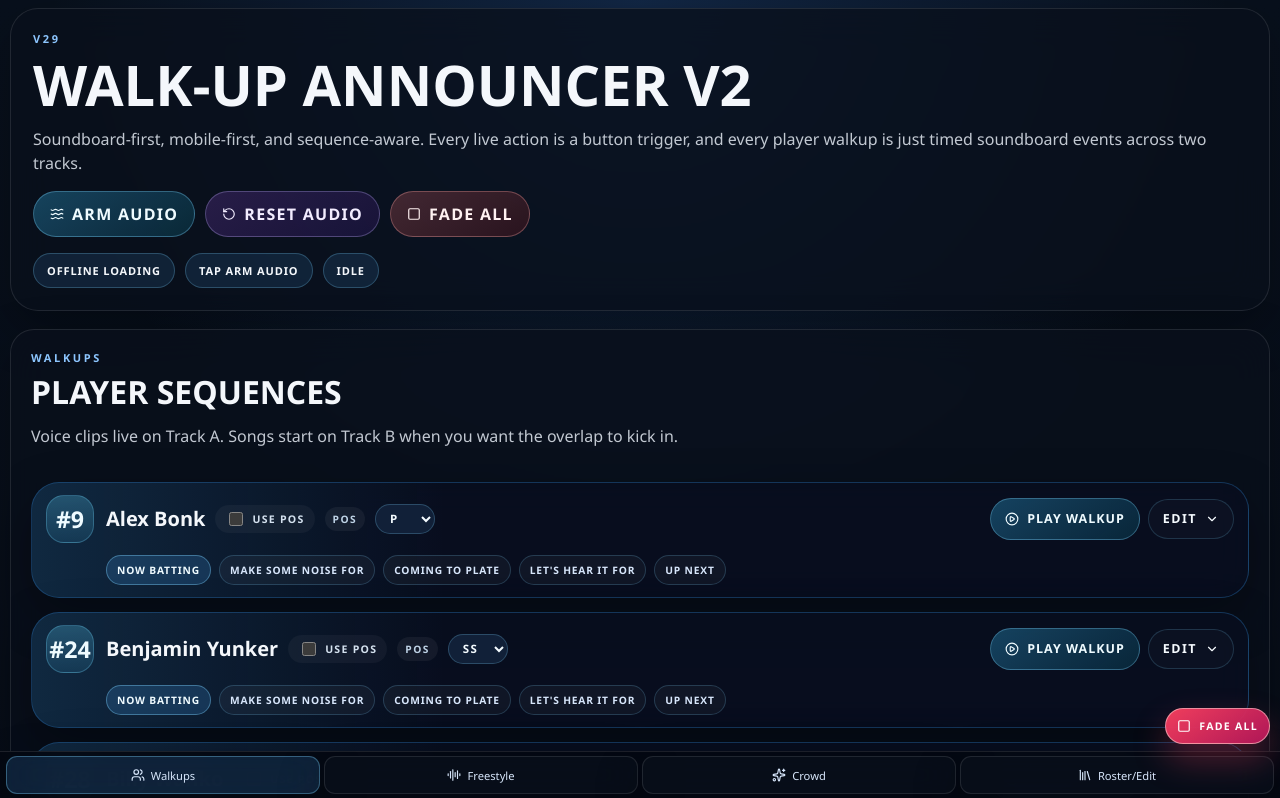
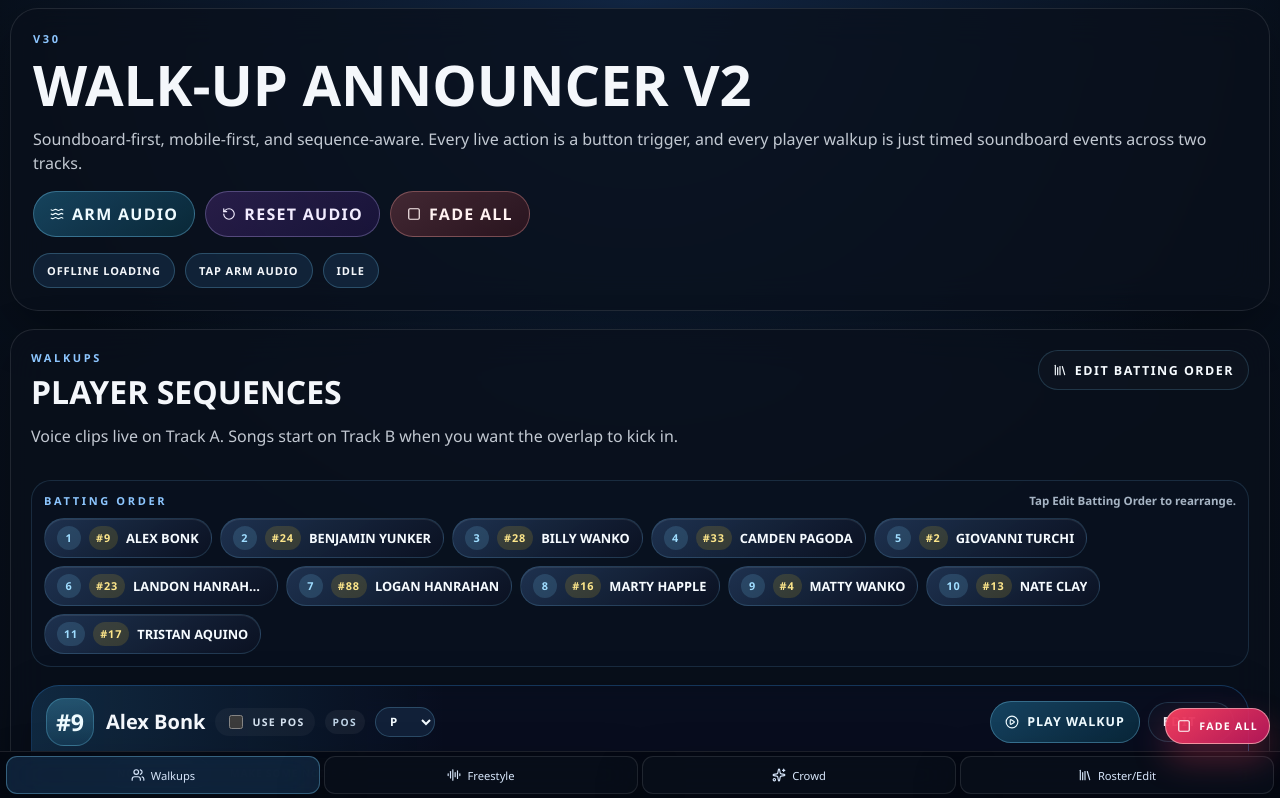
Before and after one commit to ClayBoneNJ/walk-up-announcer, a React (Vite) app in the folder v2/: page / in a window 1280 px wide. Shown: the top 798 px of the page. Built offline with nearby package versions, Linux system fonts and the light colour scheme.

Commit message:
Add editable batting order pills

```diff
--- a/v2/src/App.jsx
+++ b/v2/src/App.jsx
@@ -17,7 +17,7 @@ import {
 import { usePlaybackEngine } from "./hooks/usePlaybackEngine";
 import { announcementOptions, clipLibrary, players, positionOptions, screenTabs } from "./lib/sampleData";
 
-const APP_BUILD_LABEL = "v29";
+const APP_BUILD_LABEL = "v30";
 const DISPLAY_TIMELINE_DURATION_MS = 20000;
 const SONG_NUDGE_MS = 250;
 const PLAYER_SEQUENCES_STORAGE_KEY = "walk-up-announcer-v2-player-sequences";
@@ -159,9 +159,30 @@ function getPositionClip(positionLabel) {
   return positionOptions.find((clip) => clip.label === positionLabel) ?? null;
 }
 
+function reorderPlayersById(playerList, draggedPlayerId, targetPlayerId) {
+  if (!draggedPlayerId || !targetPlayerId || draggedPlayerId === targetPlayerId) {
+    return playerList;
+  }
+
+  const fromIndex = playerList.findIndex((player) => player.id === draggedPlayerId);
+  const toIndex = playerList.findIndex((player) => player.id === targetPlayerId);
+
+  if (fromIndex < 0 || toIndex < 0 || fromIndex === toIndex) {
+    return playerList;
+  }
+
+  const nextPlayers = [...playerList];
+  const [movedPlayer] = nextPlayers.splice(fromIndex, 1);
+  nextPlayers.splice(toIndex, 0, movedPlayer);
+  return nextPlayers;
+}
+
 export default function App() {
   const [activeTab, setActiveTab] = useState("walkups");
   const [playerSequences, setPlayerSequences] = useState(() => loadSavedPlayerSequences());
+  const [isEditingBattingOrder, setIsEditingBattingOrder] = useState(false);
+  const [draggingPlayerId, setDraggingPlayerId] = useState("");
+  const [dragOverPlayerId, setDragOverPlayerId] = useState("");
   const [collapsedPlayers, setCollapsedPlayers] = useState(() =>
     Object.fromEntries(players.map((player) => [player.id, true])),
   );
@@ -256,6 +277,29 @@ export default function App() {
       PLAYER_SEQUENCES_STORAGE_KEY,
       JSON.stringify(serializePlayerSequences(nextPlayerSequences)),
     );
+  };
+
+  const handleBattingOrderToggle = () => {
+    if (isEditingBattingOrder) {
+      persistPlayerSequences(playerSequences);
+      setDraggingPlayerId("");
+      setDragOverPlayerId("");
+    }
+
+    setIsEditingBattingOrder((current) => !current);
+  };
+
+  const handleBattingOrderDrop = (targetPlayerId) => {
+    if (!isEditingBattingOrder || !draggingPlayerId || draggingPlayerId === targetPlayerId) {
+      setDragOverPlayerId("");
+      return;
+    }
+
+    setPlayerSequences((currentPlayers) =>
+      reorderPlayersById(currentPlayers, draggingPlayerId, targetPlayerId),
+    );
+    setDragOverPlayerId("");
+    setDraggingPlayerId("");
   };
 
   const updateAnnouncement = (playerId, announcementId) => {
@@ -543,6 +587,70 @@ export default function App() {
                   Voice clips live on Track A. Songs start on Track B when you want the overlap
                   to kick in.
                 </p>
+              </div>
+
+              <button
+                type="button"
+                onClick={handleBattingOrderToggle}
+                className={`player-edit-button ${isEditingBattingOrder ? "player-edit-button-active" : ""}`}
+              >
+                <Library className="button-icon" />
+                <span>{isEditingBattingOrder ? "Done Order" : "Edit Batting Order"}</span>
+              </button>
+            </div>
+
+            <div className="batting-order-shell">
+              <div className="batting-order-header">
+                <span className="panel-kicker">Batting Order</span>
+                <span className="batting-order-hint">
+                  {isEditingBattingOrder ? "Drag pills to rearrange, then tap Done Order." : "Tap Edit Batting Order to rearrange."}
+                </span>
+              </div>
+
+              <div className="batting-order-pills">
+                {playerSequences.map((player, index) => {
+                  const isDragged = draggingPlayerId === player.id;
+                  const isDropTarget = dragOverPlayerId === player.id;
+
+                  return (
+                    <button
+                      key={player.id}
+                      type="button"
+                      draggable={isEditingBattingOrder}
+                      onDragStart={() => {
+                        if (!isEditingBattingOrder) {
+                          return;
+                        }
+
+                        setDraggingPlayerId(player.id);
+                      }}
+                      onDragEnd={() => {
+                        setDraggingPlayerId("");
+                        setDragOverPlayerId("");
+                      }}
+                      onDragOver={(event) => {
+                        if (!isEditingBattingOrder || draggingPlayerId === player.id) {
+                          return;
+                        }
+
+                        event.preventDefault();
+                        if (dragOverPlayerId !== player.id) {
+                          setDragOverPlayerId(player.id);
+                        }
+                      }}
+                      onDrop={(event) => {
+                        event.preventDefault();
+                        handleBattingOrderDrop(player.id);
+                      }}
+                      className={`batting-order-pill ${isEditingBattingOrder ? "batting-order-pill-editing" : ""} ${isDragged ? "batting-order-pill-dragging" : ""} ${isDropTarget ? "batting-order-pill-target" : ""}`}
+                      aria-label={`Batting order ${index + 1}: ${player.name}`}
+                    >
+                      <span className="batting-order-pill-index">{index + 1}</span>
+                      <span className="batting-order-pill-number">#{player.jerseyNumber}</span>
+                      <span className="batting-order-pill-name">{player.name}</span>
+                    </button>
+                  );
+                })}
               </div>
             </div>
 
--- a/v2/src/index.css
+++ b/v2/src/index.css
@@ -258,6 +258,101 @@ button {
   align-items: start;
 }
 
+.batting-order-shell {
+  display: grid;
+  gap: 10px;
+  margin-top: 16px;
+  padding: 12px;
+  border: 1px solid rgba(125, 211, 252, 0.14);
+  border-radius: 20px;
+  background: rgba(11, 19, 34, 0.72);
+}
+
+.batting-order-header {
+  display: flex;
+  align-items: center;
+  justify-content: space-between;
+  gap: 10px;
+  flex-wrap: wrap;
+}
+
+.batting-order-hint {
+  color: rgba(217, 232, 248, 0.76);
+  font-size: 0.72rem;
+  font-weight: 700;
+}
+
+.batting-order-pills {
+  display: flex;
+  flex-wrap: wrap;
+  gap: 8px;
+}
+
+.batting-order-pill {
+  min-width: 0;
+  display: inline-flex;
+  align-items: center;
+  gap: 8px;
+  min-height: 40px;
+  padding: 0 12px;
+  border: 1px solid rgba(125, 211, 252, 0.16);
+  border-radius: 999px;
+  background: linear-gradient(145deg, rgba(32, 52, 83, 0.92), rgba(11, 18, 34, 0.96));
+  color: #f6fbff;
+  box-shadow: inset 0 1px 0 rgba(255, 255, 255, 0.08);
+  transition: transform 120ms ease, border-color 120ms ease, box-shadow 120ms ease, opacity 120ms ease;
+}
+
+.batting-order-pill-editing {
+  cursor: grab;
+  border-color: rgba(125, 211, 252, 0.28);
+}
+
+.batting-order-pill-dragging {
+  opacity: 0.45;
+  transform: scale(0.97);
+}
+
+.batting-order-pill-target {
+  border-color: rgba(250, 204, 21, 0.64);
+  box-shadow: 0 0 0 2px rgba(250, 204, 21, 0.2);
+}
+
+.batting-order-pill-index,
+.batting-order-pill-number {
+  display: inline-flex;
+  align-items: center;
+  justify-content: center;
+  min-width: 24px;
+  min-height: 24px;
+  padding: 0 7px;
+  border-radius: 999px;
+  font-size: 0.68rem;
+  font-weight: 900;
+  letter-spacing: 0.08em;
+  text-transform: uppercase;
+}
+
+.batting-order-pill-index {
+  background: rgba(125, 211, 252, 0.16);
+  color: #9fddff;
+}
+
+.batting-order-pill-number {
+  background: rgba(250, 204, 21, 0.14);
+  color: #fde68a;
+}
+
+.batting-order-pill-name {
+  overflow: hidden;
+  max-width: 18ch;
+  font-size: 0.8rem;
+  font-weight: 800;
+  text-overflow: ellipsis;
+  text-transform: uppercase;
+  white-space: nowrap;
+}
+
 .player-grid,
 .clip-group-grid,
 .clip-grid {
@@ -439,6 +534,11 @@ button {
   font-weight: 800;
   letter-spacing: 0.12em;
   text-transform: uppercase;
+}
+
+.player-edit-button-active {
+  border-color: rgba(125, 211, 252, 0.4);
+  background: rgba(72, 169, 255, 0.14);
 }
 
 .player-config-row {
@@ -996,6 +1096,25 @@ button {
     align-items: stretch;
   }
 
+  .batting-order-shell {
+    padding: 10px;
+  }
+
+  .batting-order-pills {
+    gap: 6px;
+  }
+
+  .batting-order-pill {
+    min-height: 36px;
+    padding: 0 10px;
+    gap: 7px;
+  }
+
+  .batting-order-pill-name {
+    max-width: 14ch;
+    font-size: 0.74rem;
+  }
+
   .player-actions {
     width: 100%;
     justify-content: stretch;
```
